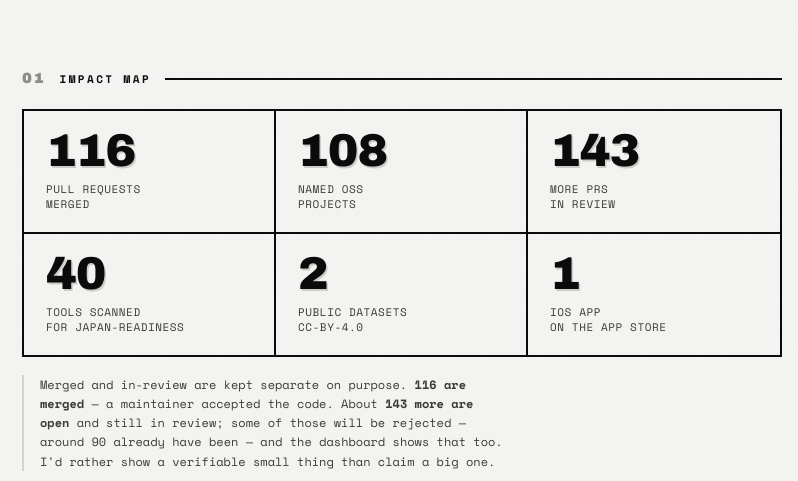
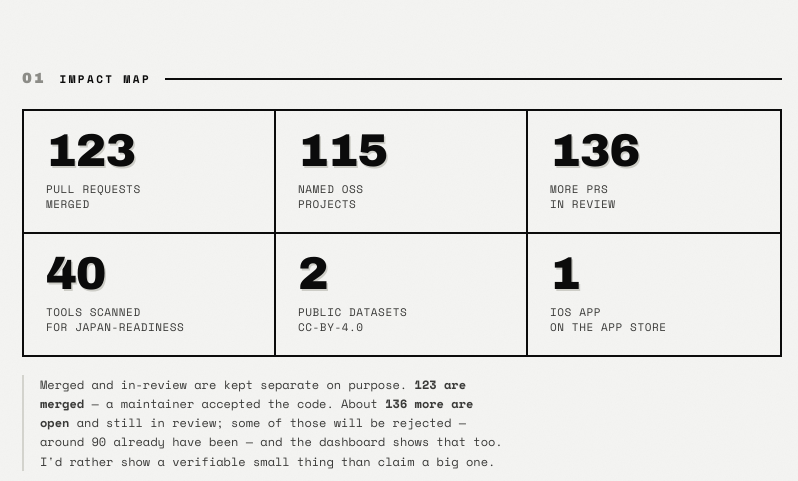
Before and after one commit to greymoth-jp/greymoth-jp.github.io, a plain HTML site: page index.html in a window 1280 px wide. Shown: the part 900-1381 px from the top of the page, 238-1036 px from the left. Drawn offline with nearby package versions, Linux system fonts and the light colour scheme.

Commit message:
chore: refresh impact-map numbers from GitHub API

```diff
--- a/index.html
+++ b/index.html
@@ -444,15 +444,15 @@
   <!-- LAYER 2 — IMPACT MAP -->
   <p class="label"><span class="n">01</span> Impact map</p>
   <div class="map" role="list" aria-label="Impact map">
-    <div class="cell" role="listitem"><div class="big"><!--S:merged-->116<!--/S--></div><div class="cap">pull requests<br>merged</div></div>
-    <div class="cell" role="listitem"><div class="big"><!--S:repos-->108<!--/S--></div><div class="cap">named OSS<br>projects</div></div>
-    <div class="cell" role="listitem"><div class="big"><!--S:open-->143<!--/S--></div><div class="cap">more PRs<br>in review</div></div>
+    <div class="cell" role="listitem"><div class="big"><!--S:merged-->123<!--/S--></div><div class="cap">pull requests<br>merged</div></div>
+    <div class="cell" role="listitem"><div class="big"><!--S:repos-->115<!--/S--></div><div class="cap">named OSS<br>projects</div></div>
+    <div class="cell" role="listitem"><div class="big"><!--S:open-->136<!--/S--></div><div class="cap">more PRs<br>in review</div></div>
     <div class="cell" role="listitem"><div class="big">40</div><div class="cap">tools scanned<br>for Japan-readiness</div></div>
     <div class="cell" role="listitem"><div class="big">2</div><div class="cap">public datasets<br>CC-BY-4.0</div></div>
     <div class="cell" role="listitem"><div class="big">1</div><div class="cap">iOS app<br>on the App Store</div></div>
   </div>
-  <p class="note">Merged and in-review are kept separate on purpose. <b><!--S:merged-->116<!--/S--> are merged</b> — a maintainer accepted the code. About <b><!--S:open-->143<!--/S--> more are open</b> and still in review; some of those will be rejected — around <!--S:rejected-->90<!--/S--> already have been — and the dashboard shows that too. I'd rather show a verifiable small thing than claim a big one.</p>
-  <!--ADOPT:START--><p class="note" style="margin-top:14px"><b>Adoption so far.</b> <b>58</b> weekly npm installs of <span class="mono">@greymoth/i18n-scorecard</span> — the first repos running the pipeline. Auto-counted from the npm registry, same as the merge numbers above.</p><!--ADOPT:END-->
+  <p class="note">Merged and in-review are kept separate on purpose. <b><!--S:merged-->123<!--/S--> are merged</b> — a maintainer accepted the code. About <b><!--S:open-->136<!--/S--> more are open</b> and still in review; some of those will be rejected — around <!--S:rejected-->90<!--/S--> already have been — and the dashboard shows that too. I'd rather show a verifiable small thing than claim a big one.</p>
+  <!--ADOPT:START--><p class="note" style="margin-top:14px"><b>Adoption so far.</b> <b>74</b> weekly npm installs of <span class="mono">@greymoth/i18n-scorecard</span> — the first repos running the pipeline. Auto-counted from the npm registry, same as the merge numbers above.</p><!--ADOPT:END-->
   <div class="more" style="margin-top:12px">
     <a href="https://greymoth-jp.github.io/cjk-failure-corpus/">browse the failure corpus behind the fixes ↗</a>
   </div>
@@ -636,7 +636,7 @@
     </div>
     <div class="ev">
       <div class="d">2026-07-05 · now</div>
-      <div class="t"><b><!--S:merged-->116<!--/S--> merged across <!--S:repos-->108<!--/S--> projects, <!--S:open-->143<!--/S--> in review</b> — and about <!--S:rejected-->90<!--/S--> more closed without merging, counted on purpose, not hidden. Counts refreshed daily from the GitHub API — last changed <!--S:date-->2026-07-05<!--/S-->.</div>
+      <div class="t"><b><!--S:merged-->123<!--/S--> merged across <!--S:repos-->115<!--/S--> projects, <!--S:open-->136<!--/S--> in review</b> — and about <!--S:rejected-->90<!--/S--> more closed without merging, counted on purpose, not hidden. Counts refreshed daily from the GitHub API — last changed <!--S:date-->2026-07-06<!--/S-->.</div>
     </div>
   </div>
   <p class="note">I'm not going to dress two weeks up as five years. This is an <b>early, intense record</b>, and I present it as exactly that: live, click-through-verifiable, and growing — not a finished career.</p>
```
